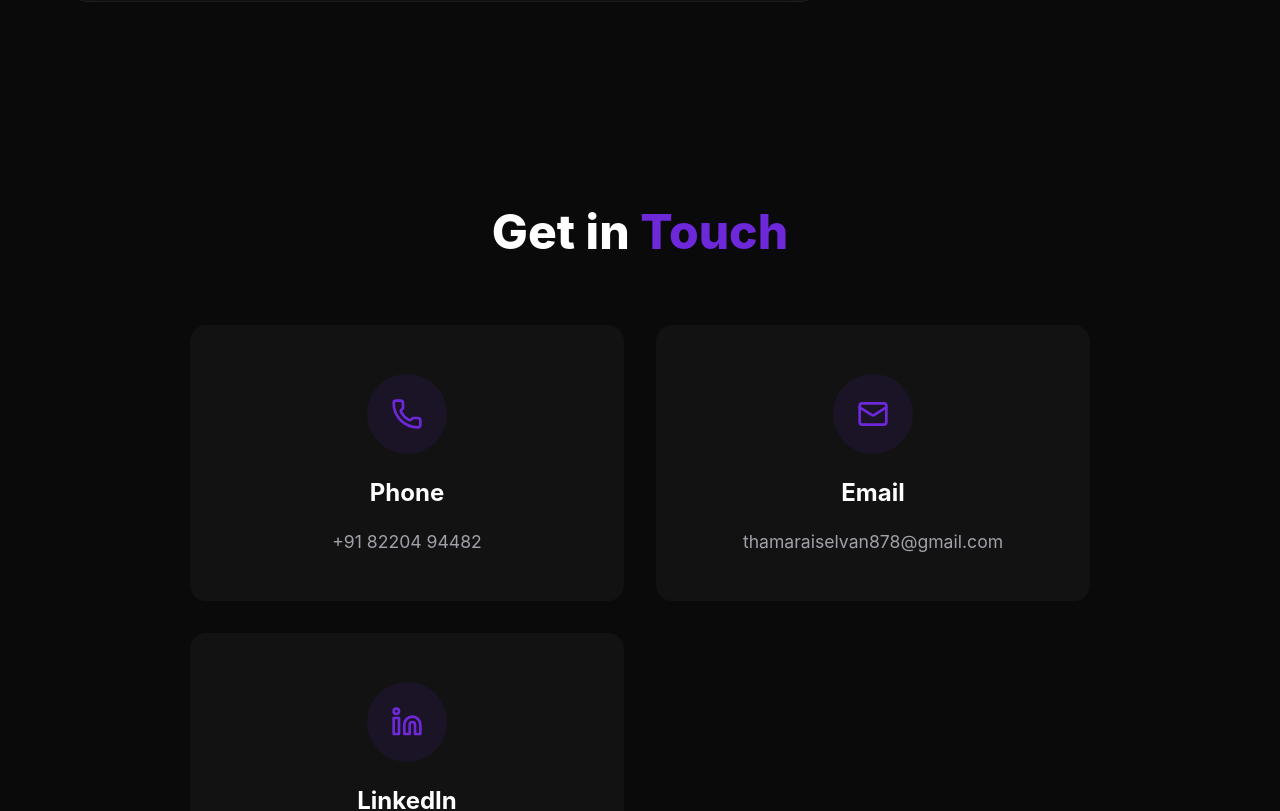
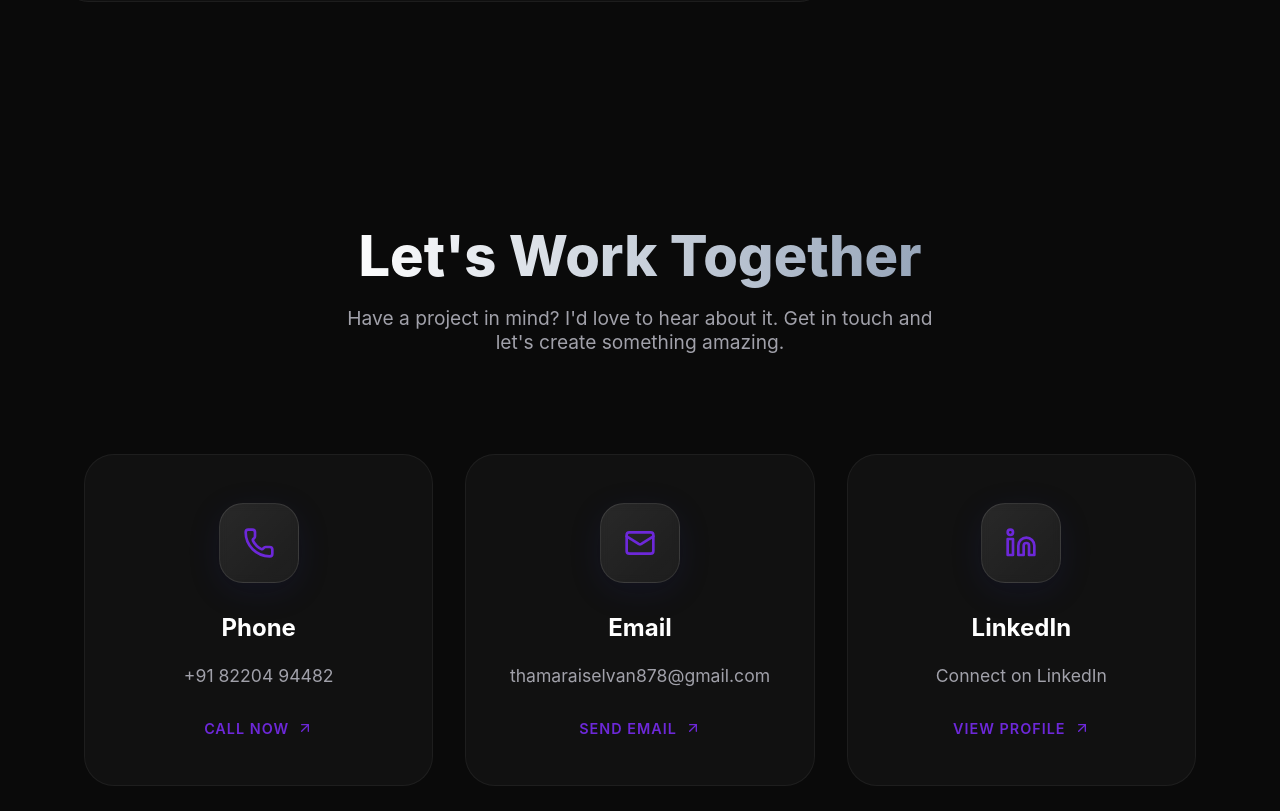
Before and after one commit to Thamarai-selvan-G/personal_portfolio-, a Next.js app: page / in a window 1280 px wide. Shown: the part 6640-7451 px from the top of the page. Built offline with nearby package versions, Linux system fonts and the light colour scheme.

Commit message:
change contact cards ui

```diff
--- a/components/ContactSection.tsx
+++ b/components/ContactSection.tsx
@@ -1,191 +1,249 @@
 'use client';
 
 import styled from 'styled-components';
-import { motion, useMotionTemplate, useMotionValue } from 'framer-motion';
-import { Mail, Phone, Linkedin } from 'lucide-react';
-import { MouseEvent } from 'react';
+import { motion } from 'framer-motion';
+import { Mail, Phone, Linkedin, ArrowUpRight } from 'lucide-react';
 
 const Section = styled.section`
-  padding: 80px 24px;
-  max-width: 1000px;
+  padding: 100px 24px;
+  max-width: 1200px;
   margin: 0 auto;
-  min-height: 60vh;
+  min-height: 80vh;
   display: flex;
   flex-direction: column;
   justify-content: center;
   align-items: center;
+  position: relative;
 `;
 
-const Title = styled(motion.h2)`
-  font-size: 3rem;
+const Header = styled(motion.div)`
+  text-align: center;
+  margin-bottom: 80px;
+`;
+
+const Title = styled.h2`
+  font-size: 3.5rem;
   font-weight: 800;
-  margin-bottom: 64px;
-  text-align: center;
-  color: var(--text-primary);
+  margin-bottom: 16px;
+  background: linear-gradient(to right, #fff, #94a3b8);
+  -webkit-background-clip: text;
+  -webkit-text-fill-color: transparent;
 
-  span {
-    color: var(--primary);
+  @media (max-width: 768px) {
+    font-size: 2.5rem;
   }
 `;
 
-const ContactGrid = styled.div`
+const Subtitle = styled.p`
+  color: var(--text-secondary);
+  font-size: 1.2rem;
+  max-width: 600px;
+  margin: 0 auto;
+`;
+
+const Grid = styled.div`
   display: grid;
-  grid-template-columns: repeat(auto-fit, minmax(280px, 1fr));
+  grid-template-columns: repeat(auto-fit, minmax(320px, 1fr));
   gap: 32px;
   width: 100%;
-  max-width: 900px;
+  padding: 20px;
 `;
 
-const CardWrapper = styled(motion.div)`
+const CardContent = styled.div`
   position: relative;
-  border-radius: 16px;
-  background: rgba(255, 255, 255, 0.03);
-  padding: 1px; // For border
-  overflow: hidden;
-`;
-
-const Glow = styled(motion.div)`
-  pointer-events: none;
-  position: absolute;
-  inset: 0;
-  z-index: 0;
-  background: radial-gradient(
-    600px circle at var(--mouse-x) var(--mouse-y),
-    rgba(109, 40, 217, 0.4),
-    transparent 40%
-  );
-  opacity: 0;
-  transition: opacity 0.3s;
-
-  ${CardWrapper}:hover & {
-    opacity: 1;
-  }
-`;
-
-const ContactCard = styled.a`
-  background: var(--surface);
-  padding: 48px 24px;
-  border-radius: 15px; // Slightly less than wrapper
+  z-index: 2;
   display: flex;
   flex-direction: column;
   align-items: center;
-  gap: 24px;
-  transition: all 0.3s ease;
-  cursor: pointer;
-  text-decoration: none;
-  position: relative;
-  z-index: 1;
-  height: 100%;
-
-  &:hover {
-    background: var(--surface-light);
-
-    .icon-wrapper {
-      background: var(--primary);
-      color: white;
-      transform: scale(1.1);
-    }
-  }
+  gap: 20px;
+  text-align: center;
 `;
 
-const IconWrapper = styled.div`
+const IconBox = styled(motion.div)`
   width: 80px;
   height: 80px;
-  background: rgba(109, 40, 217, 0.1);
-  border-radius: 50%;
+  border-radius: 24px;
+  background: linear-gradient(135deg, rgba(255,255,255,0.1), rgba(255,255,255,0.05));
   display: flex;
   align-items: center;
   justify-content: center;
   color: var(--primary);
-  font-size: 2rem;
-  transition: all 0.3s ease;
+  border: 1px solid rgba(255,255,255,0.1);
+  box-shadow: 0 8px 32px 0 rgba(31, 38, 135, 0.15);
+  backdrop-filter: blur(4px);
+  margin-bottom: 10px;
 `;
 
-const Label = styled.h3`
+const CardTitle = styled.h3`
   font-size: 1.5rem;
   font-weight: 700;
   color: var(--text-primary);
 `;
 
-const Value = styled.p`
+const CardValue = styled.p`
   color: var(--text-secondary);
   font-size: 1.1rem;
-  text-align: center;
+  line-height: 1.6;
 `;
 
-function SpotlightCard({ href, icon, label, value, delay, target }: any) {
-  const mouseX = useMotionValue(0);
-  const mouseY = useMotionValue(0);
+const ActionLink = styled(motion.div)`
+  margin-top: 10px;
+  display: flex;
+  align-items: center;
+  gap: 8px;
+  color: var(--primary);
+  font-weight: 600;
+  font-size: 0.9rem;
+  text-transform: uppercase;
+  letter-spacing: 1px;
+`;
 
-  function handleMouseMove({ currentTarget, clientX, clientY }: MouseEvent) {
-    const { left, top } = currentTarget.getBoundingClientRect();
-    mouseX.set(clientX - left);
-    mouseY.set(clientY - top);
+const Card = styled(motion.a)`
+  position: relative;
+  padding: 48px 32px;
+  border-radius: 30px;
+  background: rgba(255, 255, 255, 0.03);
+  border: 1px solid rgba(255, 255, 255, 0.05);
+  overflow: hidden;
+  text-decoration: none;
+  cursor: pointer;
+  transition: border-color 0.3s ease;
+
+  &::before {
+    content: '';
+    position: absolute;
+    inset: 0;
+    background: radial-gradient(
+      800px circle at var(--mouse-x) var(--mouse-y),
+      rgba(109, 40, 217, 0.15),
+      transparent 40%
+    );
+    opacity: 0;
+    transition: opacity 0.5s;
+    z-index: 1;
   }
 
+  &:hover {
+    border-color: var(--primary);
+    box-shadow: 0 20px 40px rgba(0, 0, 0, 0.2);
+
+    &::before {
+      opacity: 1;
+    }
+  }
+`;
+
+const containerVariants = {
+  hidden: { opacity: 0 },
+  visible: {
+    opacity: 1,
+    transition: {
+      staggerChildren: 0.2
+    }
+  }
+};
+
+const cardVariants = {
+  hidden: { y: 50, opacity: 0 },
+  visible: {
+    y: 0,
+    opacity: 1,
+    transition: {
+      type: "spring" as const,
+      stiffness: 100,
+      damping: 12
+    }
+  }
+};
+
+const iconVariants = {
+  hover: {
+    scale: 1.1,
+    rotate: 5,
+    transition: { type: "spring" as const, stiffness: 300 }
+  }
+};
+
+interface ContactCardProps {
+  icon: React.ReactNode;
+  title: string;
+  value: string;
+  href: string;
+  action: string;
+}
+
+function ContactCard({ icon, title, value, href, action }: ContactCardProps) {
   return (
-    <CardWrapper
-      initial={{ opacity: 0, y: 20 }}
-      whileInView={{ opacity: 1, y: 0 }}
-      viewport={{ once: true }}
-      transition={{ duration: 0.5, delay }}
-      onMouseMove={handleMouseMove}
-      style={{
-        // @ts-ignore
-        "--mouse-x": useMotionTemplate`${mouseX}px`,
-        "--mouse-y": useMotionTemplate`${mouseY}px`,
+    <Card
+      href={href}
+      target={href.startsWith('http') ? '_blank' : undefined}
+      rel={href.startsWith('http') ? 'noopener noreferrer' : undefined}
+      variants={cardVariants}
+      whileHover={{ y: -10 }}
+      onMouseMove={(e: React.MouseEvent<HTMLAnchorElement>) => {
+        const { left, top } = e.currentTarget.getBoundingClientRect();
+        e.currentTarget.style.setProperty('--mouse-x', `${e.clientX - left}px`);
+        e.currentTarget.style.setProperty('--mouse-y', `${e.clientY - top}px`);
       }}
     >
-      <Glow />
-      <ContactCard href={href} target={target}>
-        <IconWrapper className="icon-wrapper">
+      <CardContent>
+        <IconBox variants={iconVariants}>
           {icon}
-        </IconWrapper>
-        <Label>{label}</Label>
-        <Value>{value}</Value>
-      </ContactCard>
-    </CardWrapper>
+        </IconBox>
+        <CardTitle>{title}</CardTitle>
+        <CardValue>{value}</CardValue>
+        <ActionLink>
+          {action} <ArrowUpRight size={16} />
+        </ActionLink>
+      </CardContent>
+    </Card>
   );
 }
 
 export default function ContactSection() {
   return (
     <Section id="contact">
-      <Title
+      <Header
         initial={{ opacity: 0, y: 20 }}
         whileInView={{ opacity: 1, y: 0 }}
         viewport={{ once: true }}
-        transition={{ duration: 0.5 }}
+        transition={{ duration: 0.6 }}
       >
-        Get in <span>Touch</span>
-      </Title>
+        <Title>Let's Work Together</Title>
+        <Subtitle>
+          Have a project in mind? I'd love to hear about it.
+          Get in touch and let's create something amazing.
+        </Subtitle>
+      </Header>
 
-      <ContactGrid>
-        <SpotlightCard
+      <Grid as={motion.div}
+        variants={containerVariants}
+        initial="hidden"
+        whileInView="visible"
+        viewport={{ once: true, margin: "-100px" }}
+      >
+        <ContactCard
+          icon={<Phone size={32} />}
+          title="Phone"
+          value="+91 82204 94482"
           href="tel:8220494482"
-          icon={<Phone size={32} />}
-          label="Phone"
-          value="+91 82204 94482"
-          delay={0.1}
+          action="Call Now"
         />
-
-        <SpotlightCard
+        <ContactCard
+          icon={<Mail size={32} />}
+          title="Email"
+          value="thamaraiselvan878@gmail.com"
           href="mailto:thamaraiselvan878@gmail.com"
-          icon={<Mail size={32} />}
-          label="Email"
-          value="thamaraiselvan878@gmail.com"
-          delay={0.2}
+          action="Send Email"
         />
-
-        <SpotlightCard
+        <ContactCard
+          icon={<Linkedin size={32} />}
+          title="LinkedIn"
+          value="Connect on LinkedIn"
           href="https://www.linkedin.com/in/thamaraiselvan08"
-          target="_blank"
-          icon={<Linkedin size={32} />}
-          label="LinkedIn"
-          value="Connect on LinkedIn"
-          delay={0.3}
+          action="View Profile"
         />
-      </ContactGrid>
+      </Grid>
     </Section>
   );
 }
```
